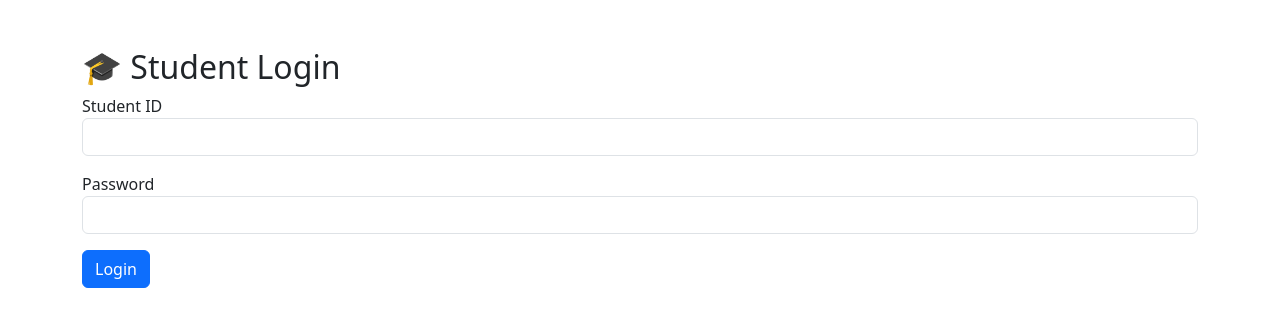
After one commit to nayan-256/attendance, a Flask app: page /student_login in a window 1280 px wide. The commit adds this page. Shown: the top 327 px of the page. Run offline with Flask 3, Linux system fonts and the light colour scheme.

Commit message:
student login

```diff
--- a/main.py
+++ b/main.py
@@ -25,11 +25,16 @@ ADMIN_PASSWORD = 'admin123'
 def init_db():
     conn = sqlite3.connect('database.db')
     cur = conn.cursor()
+
+    # Create users table
     cur.execute('''CREATE TABLE IF NOT EXISTS users (
         id INTEGER PRIMARY KEY AUTOINCREMENT,
         name TEXT,
+        student_id TEXT,  -- Make sure student_id exists
         image_path TEXT
     )''')
+
+    # Create attendance table
     cur.execute('''CREATE TABLE IF NOT EXISTS attendance (
         id INTEGER PRIMARY KEY AUTOINCREMENT,
         user_id INTEGER,
@@ -37,11 +42,15 @@ def init_db():
         status TEXT DEFAULT 'Present',
         FOREIGN KEY(user_id) REFERENCES users(id)
     )''')
+
+    # Create admin table
     cur.execute('''CREATE TABLE IF NOT EXISTS admin (
         id INTEGER PRIMARY KEY AUTOINCREMENT,
         username TEXT UNIQUE,
         password TEXT
     )''')
+
+    # Check existing columns in users table
     cur.execute("PRAGMA table_info(users)")
     existing_cols = [col[1] for col in cur.fetchall()]
 
@@ -49,11 +58,13 @@ def init_db():
         cur.execute("ALTER TABLE users ADD COLUMN class_year TEXT")
     if 'department' not in existing_cols:
         cur.execute("ALTER TABLE users ADD COLUMN department TEXT")
+    if 'password' not in existing_cols:
+        cur.execute("ALTER TABLE users ADD COLUMN password TEXT")   # ✅ Add this line
 
     # Insert default admin if not exists
     cur.execute("SELECT * FROM admin WHERE username='admin'")
     if not cur.fetchone():
-        cur.execute("INSERT INTO admin (username, password) VALUES (?, ?)", ('admin', 'admin123'))  # Change this in production
+        cur.execute("INSERT INTO admin (username, password) VALUES (?, ?)", ('admin', 'admin123'))
 
     # Create teachers table
     cur.execute('''CREATE TABLE IF NOT EXISTS teachers (
@@ -61,10 +72,12 @@ def init_db():
         username TEXT UNIQUE,
         password TEXT
     )''')
-    # Insert a default teacher for testing
+
+    # Insert a default teacher
     cur.execute("SELECT * FROM teachers WHERE username='teacher1'")
     if not cur.fetchone():
         cur.execute("INSERT INTO teachers (username, password) VALUES (?, ?)", ('teacher1', 'teacher123'))
+
     conn.commit()
     conn.close()
 
@@ -76,6 +89,51 @@ def home():
     return render_template('index.html')
 
 from flask import flash, redirect, render_template, request, session, url_for
+@app.route('/student_dashboard')
+def student_dashboard():
+    student_id = session.get('student_id')
+    if not student_id:
+        return redirect(url_for('login'))
+
+    conn = sqlite3.connect('database.db')
+    conn.row_factory = sqlite3.Row
+    cur = conn.cursor()
+
+    # Get student info
+    cur.execute("SELECT * FROM users WHERE student_id = ?", (student_id,))
+    student = cur.fetchone()
+
+    # Get recent attendance
+    cur.execute('''
+        SELECT DATE(timestamp) AS date, TIME(timestamp) AS time, status
+        FROM attendance
+        WHERE user_id = ?
+        ORDER BY timestamp DESC
+        LIMIT 10
+    ''', (student['id'],))
+    attendance_records = cur.fetchall()
+
+    conn.close()
+    return render_template('student_dashboard.html', student=student, attendance_records=attendance_records)
+@app.route('/student_login', methods=['GET', 'POST'])
+def student_login():
+    if request.method == 'POST':
+        student_id = request.form['student_id']
+        password = request.form['password']
+
+        conn = sqlite3.connect('database.db')
+        cur = conn.cursor()
+        cur.execute("SELECT * FROM users WHERE student_id=? AND password=?", (student_id, password))
+        user = cur.fetchone()
+        conn.close()
+
+        if user:
+            session['student_id'] = student_id
+            return redirect(url_for('profile'))  # or student_dashboard if you have that
+        else:
+            flash("Invalid credentials", "danger")
+
+    return render_template('student_login.html')
 
 @app.route('/login', methods=['GET', 'POST'])
 def login():
@@ -94,6 +152,11 @@ def login():
 @app.route('/logout')
 def logout():
     session.pop('logged_in', None)
+    session.pop('logged_in', None)             # Admin
+    session.pop('teacher_logged_in', None)     # Teacher
+    session.pop('teacher_username', None)      # Optional, if used
+    session.pop('student_id', None)            # ✅ Student logout
+
     return redirect(url_for('home'))
 
 @app.route('/teacher_login', methods=['GET', 'POST'])
@@ -127,6 +190,7 @@ def register():
         student_id = request.form['student_id']
         class_year = request.form['class_year']
         department = request.form['department']
+        password = request.form['password']
         image_data = request.form['captured_image']
 
         conn = sqlite3.connect('database.db')
@@ -154,15 +218,63 @@ def register():
                 f.write(image_bytes)
 
             # ✅ Save to database
-            cur.execute("INSERT INTO users (name, student_id, class_year,department, image_path) VALUES (?, ?, ?, ?,?)",
-                    (name, student_id, class_year,department, filepath))
+            cur.execute("INSERT INTO users (name, student_id, class_year,department,password, image_path) VALUES (?, ?, ?, ?,?,?)",
+                    (name, student_id, class_year,department,password, filepath))
             conn.commit()
             conn.close()
+            session['student_id'] = student_id   # ✅ Add this line
 
-            return redirect(url_for('home'))
+            return redirect(url_for('profile'))
 
     # GET or fallback render
     return render_template('register.html')
+
+@app.route('/profile')
+def profile():
+    student_id = session.get('student_id')  # assuming student logs in and session is set
+    if not student_id:
+        return redirect(url_for('login'))
+
+    conn = sqlite3.connect('database.db')
+    conn.row_factory = sqlite3.Row
+    cur = conn.cursor()
+    cur.execute("SELECT * FROM users WHERE student_id = ?", (student_id,))
+    user = cur.fetchone()
+    conn.close()
+
+    return render_template('profile.html', user=user)
+
+@app.route('/edit_profile', methods=['GET', 'POST'])
+def edit_profile():
+    student_id = session.get('student_id')
+    if not student_id:
+        return redirect(url_for('login'))
+
+    conn = sqlite3.connect('database.db')
+    conn.row_factory = sqlite3.Row
+    cur = conn.cursor()
+
+    if request.method == 'POST':
+        name = request.form['name']
+        class_year = request.form['class_year']
+        department = request.form['department']
+
+        # ✅ Update the database
+        cur.execute("""
+            UPDATE users SET name = ?, class_year = ?, department = ? WHERE student_id = ?
+        """, (name, class_year, department, student_id))
+
+        conn.commit()
+        conn.close()
+
+        return redirect(url_for('profile'))
+
+    # GET: load existing user data
+    cur.execute("SELECT * FROM users WHERE student_id = ?", (student_id,))
+    user = cur.fetchone()
+    conn.close()
+
+    return render_template('edit_profile.html', user=user)
 
 
 
--- a/templates/dashboard.html
+++ b/templates/dashboard.html
@@ -18,6 +18,7 @@
 
     <!-- Animate.css for animation effects -->
     <link rel="stylesheet" href="https://cdnjs.cloudflare.com/ajax/libs/animate.css/4.1.1/animate.min.css" />
+
 
     <style>
         body {
@@ -66,6 +67,7 @@
 </script>
 
 <body>
+
     <div class="container mt-5 animate__animated animate__fadeIn">
         <h2 class="text-center text-primary mb-4">📅 Attendance Records</h2>
         <div class="row mb-3">
@@ -75,6 +77,7 @@
                         📥 Download Attendance Excel
                     </button>
                 </form>
+
             </div>
         </div>
 
--- a/templates/register.html
+++ b/templates/register.html
@@ -125,8 +125,10 @@
       <option value="Civil">Civil</option>
       <option value="ENTC">ENTC</option>
       <option value="Instrumentation">Instrumentation</option>
-    </select>
-     <!-- <button type="submit">🔍 Filter</button> -->
+    </select><br>
+    <!-- <button type="submit">🔍 Filter</button> -->
+    <label>Password</label>
+    <input type="password" name="password" class="form-control" required>
 
     {% if error %}
     <p style="color: red; text-align: center;">{{ error }}</p>
--- /dev/null
+++ b/templates/student_login.html
@@ -0,0 +1,22 @@
+<!DOCTYPE html>
+<html lang="en">
+<head>
+  <meta charset="UTF-8">
+  <title>Student Login</title>
+  <link href="https://cdn.jsdelivr.net/npm/bootstrap@5.3.3/dist/css/bootstrap.min.css" rel="stylesheet">
+</head>
+<body class="container mt-5">
+  <h2>🎓 Student Login</h2>
+  <form method="POST">
+    <div class="mb-3">
+      <label>Student ID</label>
+      <input type="text" name="student_id" class="form-control" required>
+    </div>
+    <div class="mb-3">
+      <label>Password</label>
+      <input type="password" name="password" class="form-control" required>
+    </div>
+    <button type="submit" class="btn btn-primary">Login</button>
+  </form>
+</body>
+</html>
```
Also changed, not shown: templates/edit_profile.html (added, +43 -0 lines), templates/index.html (+35 -8 lines), templates/profile.html (added, +35 -0 lines), templates/student_dashboard.html (added, +33 -0 lines), database.db, static/uploads/Pratiksha_20250625095738.jpg (added), static/uploads/Pratiksha__20250519104211.jpg (deleted).
